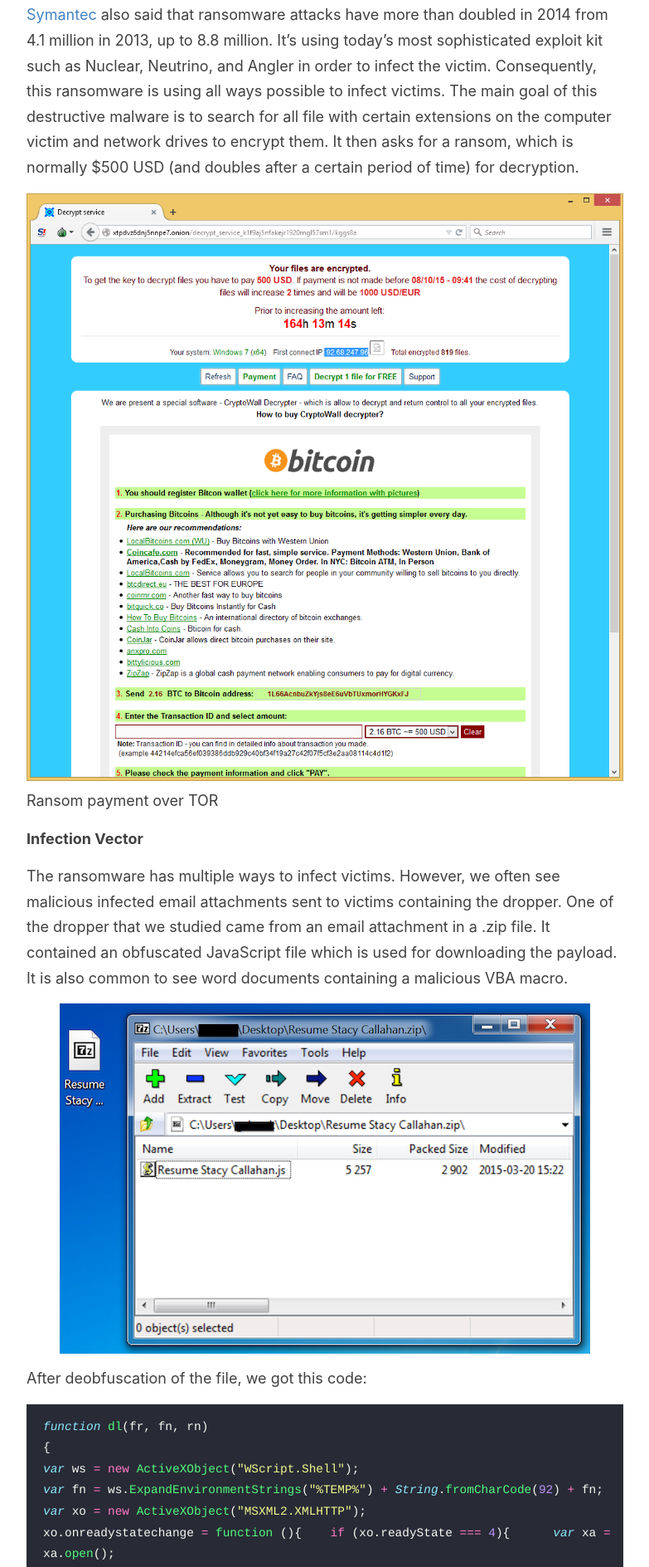
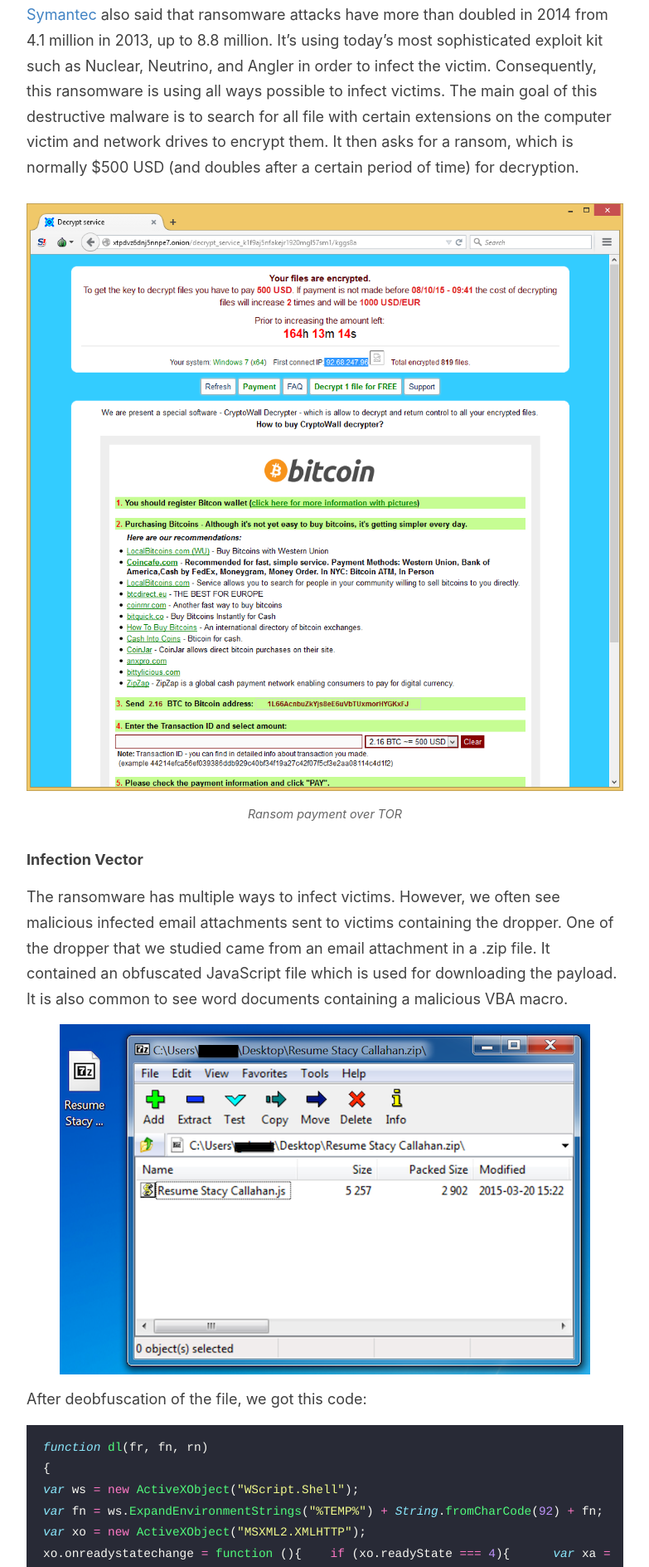
Before and after one commit to NavyTitanium/NavyTitanium.github.io, a Jekyll site: the page built from _posts/2015-10-29-CryptoWall-3.0.md, in a window 1280 px wide. Shown: the part 407-2295 px from the top of the page at 83% size, without its empty margins (248-1031 px from the left). Built offline with Jekyll 4.4.1, drawn with Linux system fonts in a browser that asks for light colours.

Commit message:
Update style.scss

```diff
--- a/assets/style.scss
+++ b/assets/style.scss
@@ -483,6 +483,17 @@
   font-family: "Open Sans", sans-serif;
 }
 
+figure {
+  margin: 1.5em 0;
+  text-align: center;
+}
+
+figcaption {
+  font-size: 0.8em;
+  font-style: italic;
+  color: #666;
+  margin-top: 0.5em;
+}
 .cd-container img {
   max-width: 100%;
 }
```
